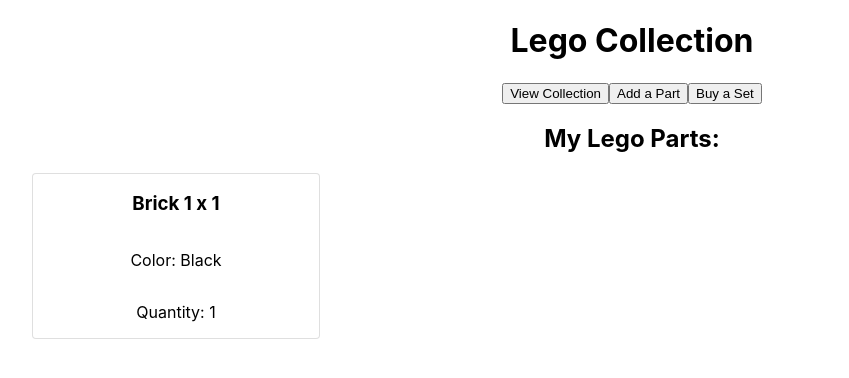
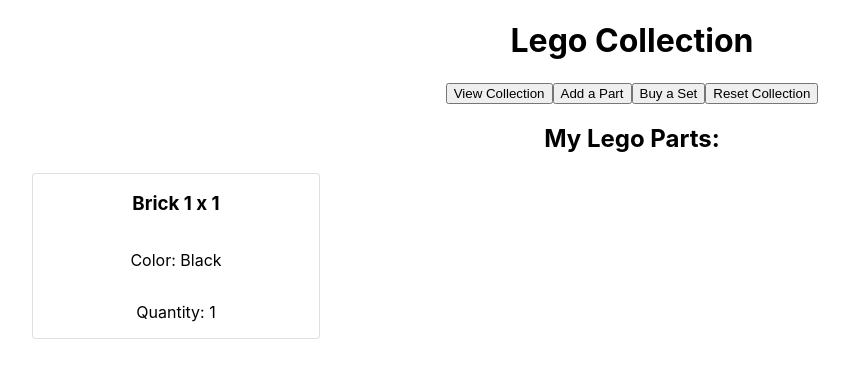
Before and after one commit to nathanfletch/lego-collection, a React (Create React App) app: page / in a window 1280 px wide. Shown: the top 378 px of the page, without its empty margins (8-857 px from the left). Built offline with nearby package versions, Linux system fonts and the light colour scheme.

Commit message:
Fix bug adding too many and add a reset button

```diff
--- a/src/components/PartControl.js
+++ b/src/components/PartControl.js
@@ -25,7 +25,8 @@
 
     newParts.forEach((part) => {
       let partIndex = partsCopy.findIndex(
-        (p) => p.id === part.id || p.name === part.name
+        (p) =>
+          p.id === part.id || (p.name === part.name && p.color === part.color)
       );
       if (partIndex >= 0) {
         //make a shallow copy of the object at the found index and update the quantity
@@ -48,12 +49,17 @@
     setParts(partsCopy);
     setPage("list");
   }
+  function reset() {
+    setParts([]);
+    setPage("list");
+  }
 
   return (
     <div>
       <button onClick={() => setPage("list")}>View Collection</button>
       <button onClick={() => setPage("add")}>Add a Part</button>
       <button onClick={() => setPage("buy")}>Buy a Set</button>
+      <button onClick={reset}>Reset Collection</button>
       {page === "list" ? (
         <PartsList
           parts={parts}
```
